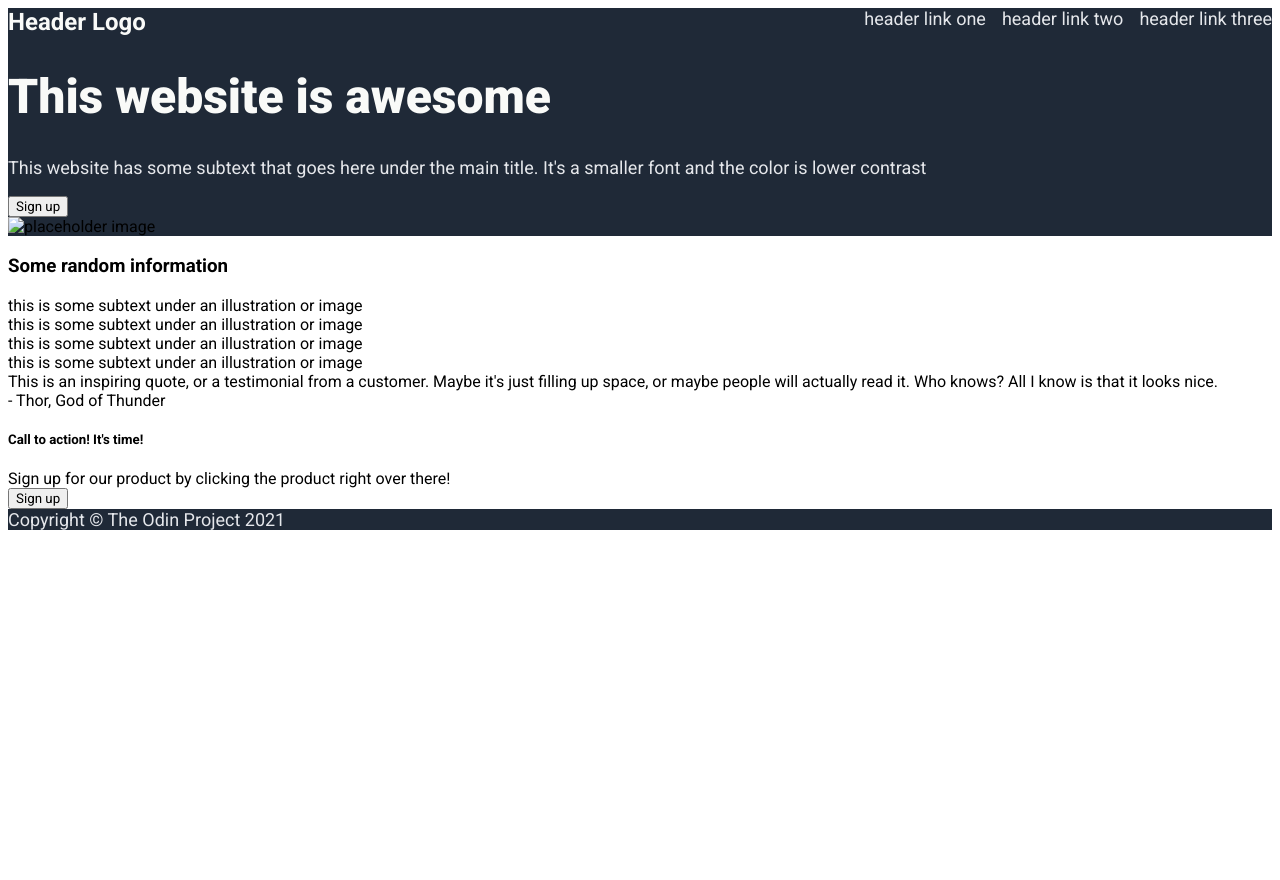
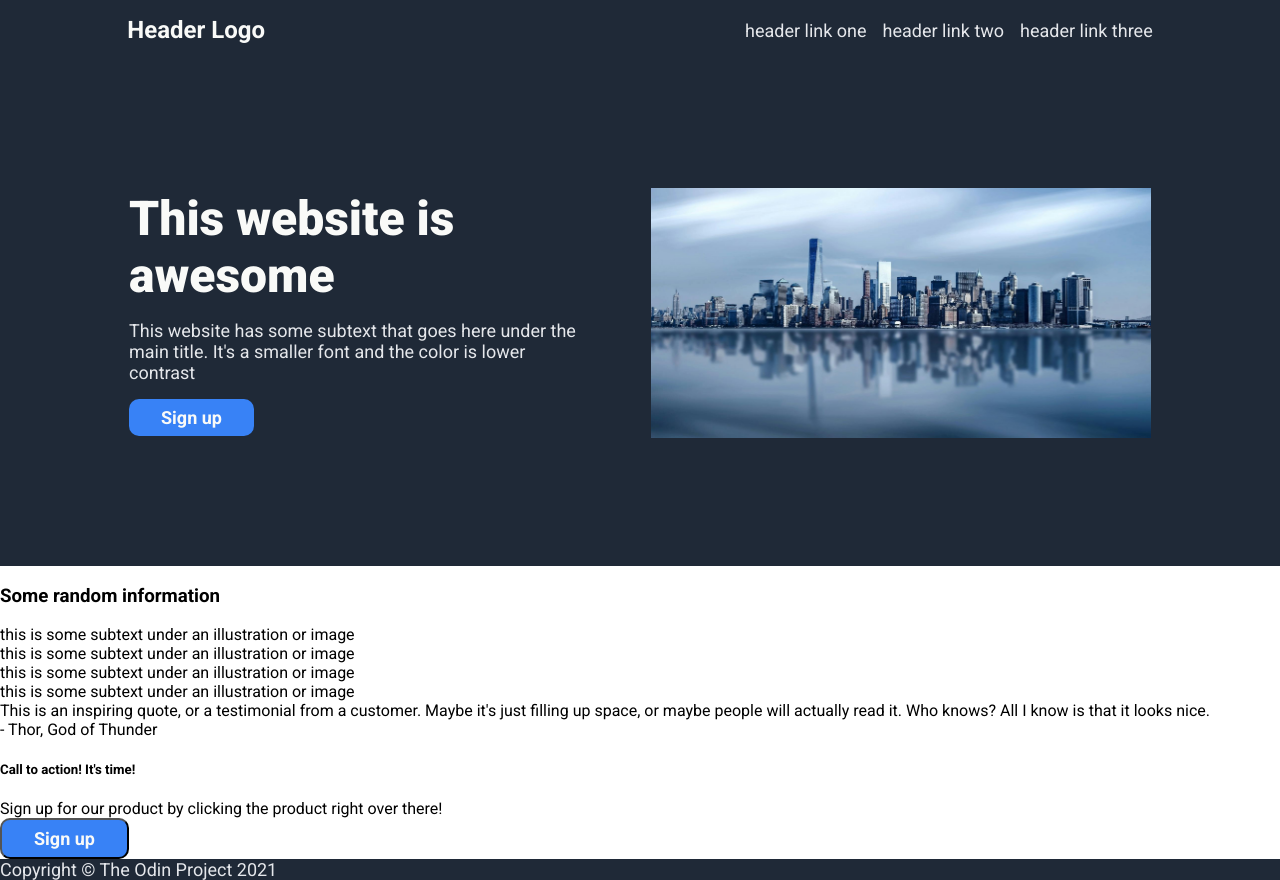
Before and after one commit to thegnome88/odin-landing-page, a plain HTML site: page index.html in a window 1280 px wide. Before the commit the page ends 800 px from the top, so only its background shows below. Drawn offline with Linux system fonts and the light colour scheme.

Commit message:
Add complete styling to top part of page

```diff
--- a/index.html
+++ b/index.html
@@ -1,10 +1,10 @@
 <!DOCTYPE html>
 <html lang="en">
 <head>
+    <link rel="stylesheet" href="style.css">
     <link rel="preconnect" href="https://fonts.googleapis.com">
     <link rel="preconnect" href="https://fonts.gstatic.com" crossorigin>
     <link href="https://fonts.googleapis.com/css2?family=Roboto:ital,wght@0,100..900;1,100..900&display=swap" rel="stylesheet">
-    <link rel="stylesheet" href="style.css">
     <meta charset="UTF-8">
     <meta name="viewport" content="width=device-width, initial-scale=1.0">
     <title>Landing Page</title>
@@ -24,7 +24,7 @@
             <p class="top-description">This website has some subtext that goes here under the main title. It's a smaller font and the color is lower contrast</p>
             <button class="website-button">Sign up</button>
         </div>
-        <img src="" alt="placeholder image">
+        <img src="./images/city.jpg" alt="placeholder image">
     </div>
     <div class="middle-info">
         <h3>Some random information</h3>
--- a/style.css
+++ b/style.css
@@ -1,10 +1,14 @@
 * {
     font-family: "Roboto", sans-serif;
+
 }
 
 .header {
     display: flex;
-    justify-content: space-between;
+    justify-content: center;
+    align-items: center;
+    padding: 1rem;
+    gap: 30rem;
 }
 
 .header, .top-info, .footer {
@@ -23,9 +27,42 @@
 }
 
 h1 {
+    margin: 0;
+    padding: 0;
     font-size: 48px;
     font-weight: 900;
     color: #F9FAF8;
+}
+
+p {
+    margin: 1rem 0;
+    padding: 0;
+}
+
+img {
+    height: 250px;
+    width: 500px;
+}
+
+.top-info {
+    padding: 8rem 1rem;
+    display: flex;
+    justify-content: center;
+    align-items: center;
+    gap: 4.5rem;
+}
+
+.image-description {
+    width: 450px;
+}
+
+.website-button {
+    border: none;
+}
+
+html, body {
+    margin: 0;
+    padding: 0;
 }
 
 body {
@@ -44,3 +81,12 @@ ul {
 a {
     text-decoration: none;
 }
+
+button {
+    padding: 0.5rem 2rem;
+    color: #F9FAF8;
+    background-color: #3882F6;
+    font-size: 18px;
+    font-weight: 700;
+    border-radius: 10px;
+}
```
